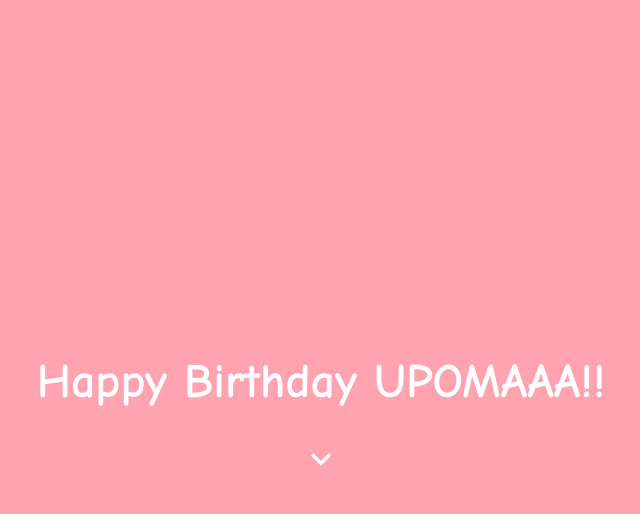
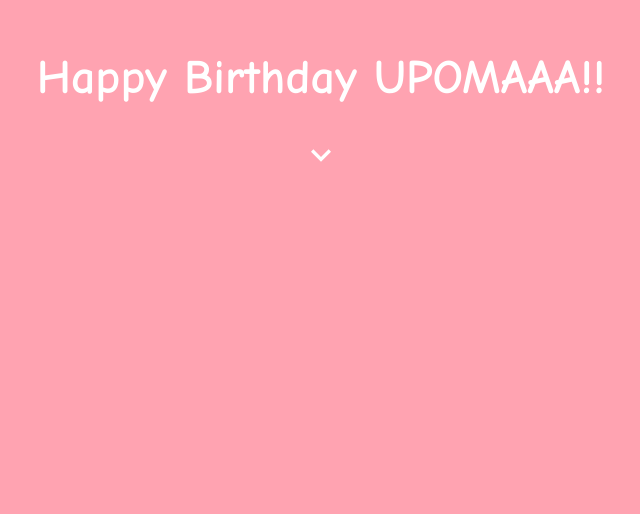
Before and after one commit to JFerreira03/happyBirthday, a plain HTML site: page index.html in a window 1280 px wide. Shown: the part 286-800 px from the top of the page, without its empty margins (319-959 px from the left). Drawn offline with Linux system fonts and the light colour scheme.

Commit message:
Update style.css

```diff
--- a/style.css
+++ b/style.css
@@ -6,10 +6,14 @@
 
 body {
     background-color: #f0f0f0;
-    font-family: Comic Sans MS;
+    font-family: Comic Sans MS, sans-serif;;
 }
 
 header {
+    display: flex; /* Added to enable flexbox */
+    flex-direction: column; /* Align children vertically */
+    justify-content: center; /* Center children vertically */
+    align-items: center;
     text-align: center;
     padding: 50px;
     background-color: hsl(351, 100%, 82%);
@@ -19,7 +23,6 @@ header {
 
 .main-message {
     font-size: 3rem;
-    margin-top: 50%;
     font-weight: bold;
     border-radius: 10px;
 }
@@ -75,6 +78,7 @@ footer {
 .cute-duck {
     width: 90%;
     height: 60%;
+    max-width: 300px;
     border: 2px solid #000;
     border-radius: 15px;
     box-shadow: 0 4px 8px hsla(0, 0%, 0%, 0.2);
```
